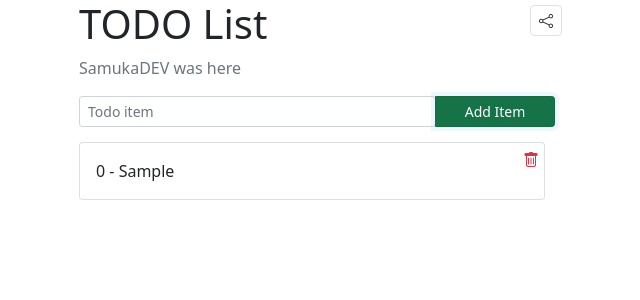
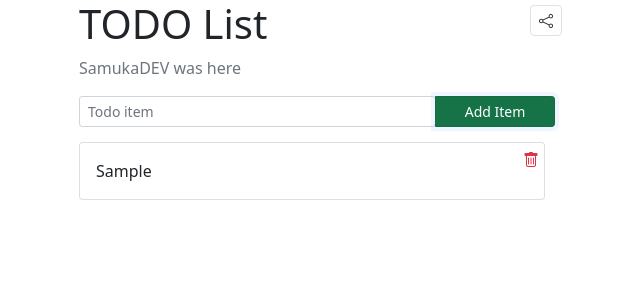
Before and after one commit to SamukaDEV/react-stackblitz, a React (Create React App) app: page / in a window 1280 px wide. Both pictures are taken after typing "Sample" into the empty fields and a click on the button "Add Item". Shown: the top 300 px of the page, without its empty margins (323-963 px from the left). Built offline with nearby package versions, Linux system fonts and the light colour scheme.

Commit message:
Remove Todo Item

```diff
--- a/src/App.js
+++ b/src/App.js
@@ -15,6 +15,9 @@ export default function App() {
       }
     ]);
     setTodoText('');
+  };
+  const removeItem = item => {
+    setItems(items.filter(i => i !== item));
   };
   const inputKeyDown = e => {
     if (e.key == 'Enter') {
@@ -51,8 +54,13 @@ export default function App() {
         {items.map((item, item_idx) => (
           <div className="card mb-2" key={item_idx}>
             <div className="card-body">
-              <i className="bi bi-trash text-danger remove-button" />
-              {item.id} - {item.value}
+              <i
+                className="bi bi-trash text-danger remove-button"
+                onClick={() => {
+                  removeItem(item);
+                }}
+              />
+              {item.value}
             </div>
           </div>
         ))}
```
